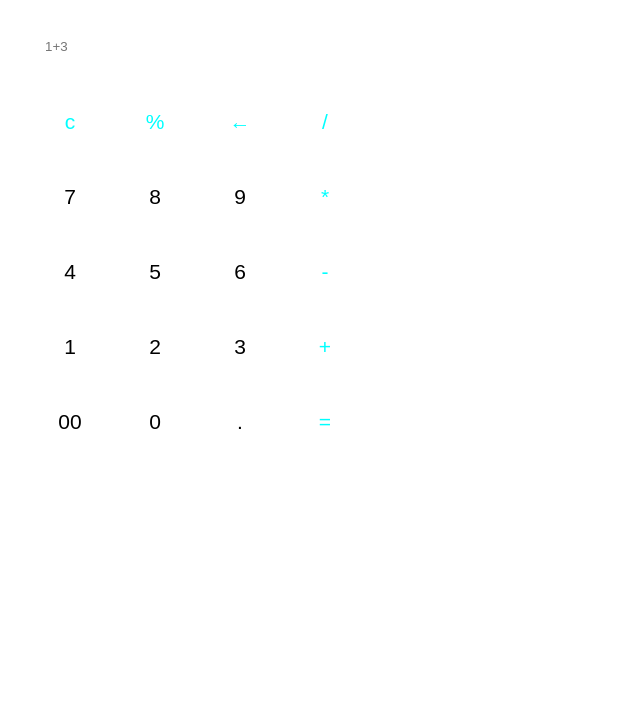
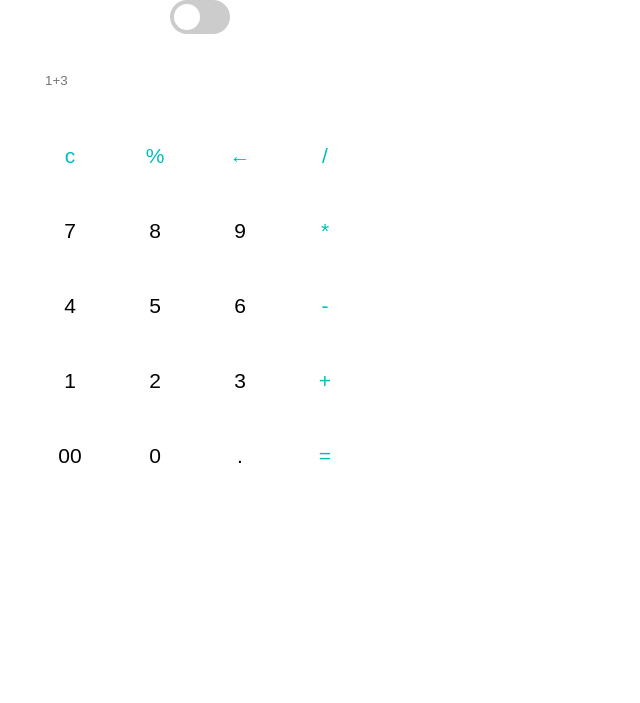
Before and after one commit to aagamjain50000/calculator, a plain HTML site: page index.html in a window 1280 px wide. Shown: the whole page, without its empty margins (0-640 px from the left). Drawn offline with Linux system fonts and the light colour scheme.

Commit message:
'darktheme'

```diff
--- a/index.html
+++ b/index.html
@@ -10,40 +10,45 @@
 </head>
 
 <body>
-    <div class="calc">
+
+    <div class="calc" id="calc">
+        <label class="switch">
+            <input type="checkbox" onclick="darkness()" id="dark" >
+            <span class="slider round"></span>
+          </label>
         <div class="inp">
             <input class="txt" id="txt" type="text" placeholder="1+3">
         </div>
         <div class="keypad">
             <ul>
-                <input type="button" value="c" onclick="clr()" style="color: aqua;">
-                <input type="button" value="%" onclick="dis('%')" style="color: aqua;">
-                <input type="button" value="←" onclick="backspace()" style="color: aqua;">
-                <input type="button" value="/" onclick="dis('/')" style="color: aqua;">
+                <input type="button" value="c" onclick="clr()" style="color: rgb(1, 189, 189);">
+                <input type="button" value="%" onclick="dis('%')" style="color: rgb(1, 189, 189);">
+                <input type="button" value="←" onclick="backspace()" style="color: rgb(1, 189, 189);">
+                <input type="button" value="/" onclick="dis('/')" style="color: rgb(1, 189, 189);">
             </ul>
             <ul>
                 <input type="button" value="7" onclick="dis('7')">
                 <input type="button" value="8" onclick="dis('8')">
                 <input type="button" value="9" onclick="dis('9')">
-                <input type="button" value="*" onclick="dis('*')" style="color: aqua;">
+                <input type="button" value="*" onclick="dis('*')" style="color: rgb(1, 189, 189);">
             </ul>
             <ul>
                 <input type="button" value="4" onclick="dis('4')">
                 <input type="button" value="5" onclick="dis('5')">
                 <input type="button" value="6" onclick="dis('6')">
-                <input type="button" value="-" onclick="dis('-')" style="color: aqua;">
+                <input type="button" value="-" onclick="dis('-')" style="color: rgb(1, 189, 189);">
             </ul>
             <ul>
                 <input type="button" value="1" onclick="dis('1')">
                 <input type="button" value="2" onclick="dis('2')">
                 <input type="button" value="3" onclick="dis('3')">
-                <input type="button" value="+" onclick="dis('+')" style="color: aqua;">
+                <input type="button" value="+" onclick="dis('+')" style="color: rgb(1, 189, 189);">
             </ul>
             <ul>
                 <input type="button" value="00" onclick="dis('00')">
                 <input type="button" value="0" onclick="dis('0')">
                 <input type="button" value="." onclick="dis('.')">
-                <input type="button" value="=" onclick="solve()" style="color: aqua;">
+                <input type="button" value="=" onclick="solve()" style="color: rgb(1, 189, 189);">
             </ul>
         </div>
     </div>
--- a/main.js
+++ b/main.js
@@ -1,4 +1,6 @@
 const txt = document.getElementById("txt")
+const dark = document.getElementById('dark')
+const calc = document.getElementById("calc")
 
 function dis(val) {
     txt.value += val
@@ -18,3 +20,7 @@ function backspace() {
     aa = txt.value.slice(0, -1)
     txt.value = aa;
 }
+
+function darkness() {
+    calc.classList.toggle("dark-theme");
+}
--- a/style.css
+++ b/style.css
@@ -15,6 +15,7 @@
         width: 310px;
         height: 50px;
         border: none;
+        border-radius: 10px;
     }
 
     .keypad {
@@ -43,6 +44,80 @@
     }
 
     .keypad ul input:hover {
-    background-color: aqua;
+        background-color: rgb(158, 255, 255);
         transition: all 0.8s;
     }
+    /*  */
+    /* The switch - the box around the slider */
+
+    .switch {
+        position: relative;
+        display: inline-block;
+        width: 60px;
+        height: 34px;
+    }
+    /* Hide default HTML checkbox */
+
+    .switch input {
+        opacity: 0;
+        width: 0;
+        height: 0;
+    }
+    /* The slider */
+
+    .slider {
+        position: absolute;
+        cursor: pointer;
+        top: 0;
+        left: 0;
+        right: 0;
+        bottom: 0;
+        background-color: #ccc;
+        -webkit-transition: .4s;
+        transition: .4s;
+    }
+
+    .slider:before {
+        position: absolute;
+        content: "";
+        height: 26px;
+        width: 26px;
+        left: 4px;
+        bottom: 4px;
+        background-color: white;
+        -webkit-transition: .4s;
+        transition: .4s;
+    }
+
+    input:checked+.slider {
+        background-color: #2196F3;
+    }
+
+    input:focus+.slider {
+        box-shadow: 0 0 1px #2196F3;
+    }
+
+    input:checked+.slider:before {
+        -webkit-transform: translateX(26px);
+        -ms-transform: translateX(26px);
+        transform: translateX(26px);
+    }
+    /* Rounded sliders */
+
+    .slider.round {
+        border-radius: 34px;
+    }
+
+    .slider.round:before {
+        border-radius: 50%;
+    }
+    /* dark mode */
+
+    .dark-theme {
+        background-color: black;
+        color: bisque;
+    }
+
+    .dark-theme ul input {
+        color: #fff;
+    }
```
Lines whose indentation alone changed are shown as unchanged.
